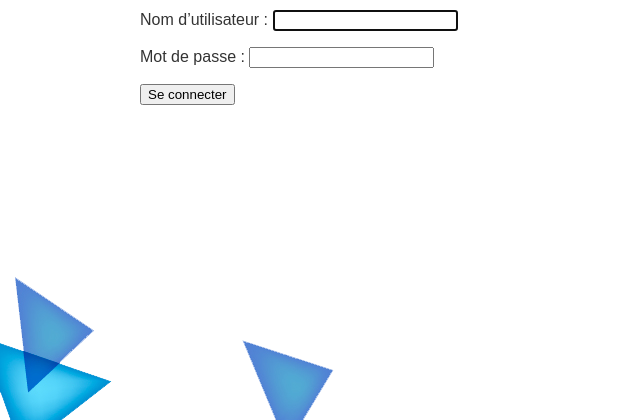
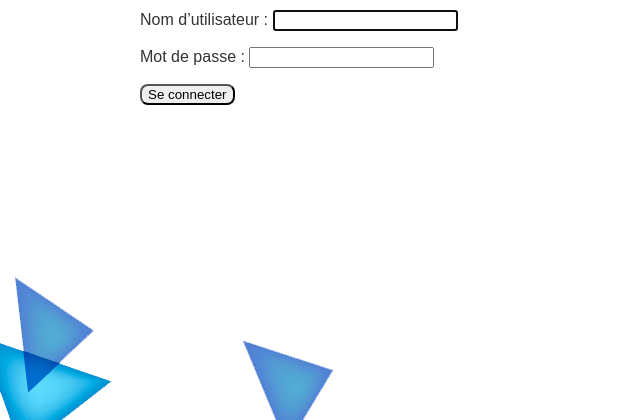
Before and after one commit to severinehmfms/evaldjango, a Django app: page /entraide/login/ in a window 1280 px wide. Shown: the part 317-737 px from the top of the page, without its empty margins (0-640 px from the left). Run offline with Django 5.2, Linux system fonts and the light colour scheme; tables that the repository leaves empty hold one stand-in row (values such as "Sample post").

Commit message:
Modification style page schedulehelp

```diff
--- a/biaudentraide/entraide/static/entraide/style.css
+++ b/biaudentraide/entraide/static/entraide/style.css
@@ -47,6 +47,6 @@ select[aria-invalid="true"] {
     color : grey;
 }
 
-.tableau-schedules button{
+button{
     border-radius: 8px;
 }
```
